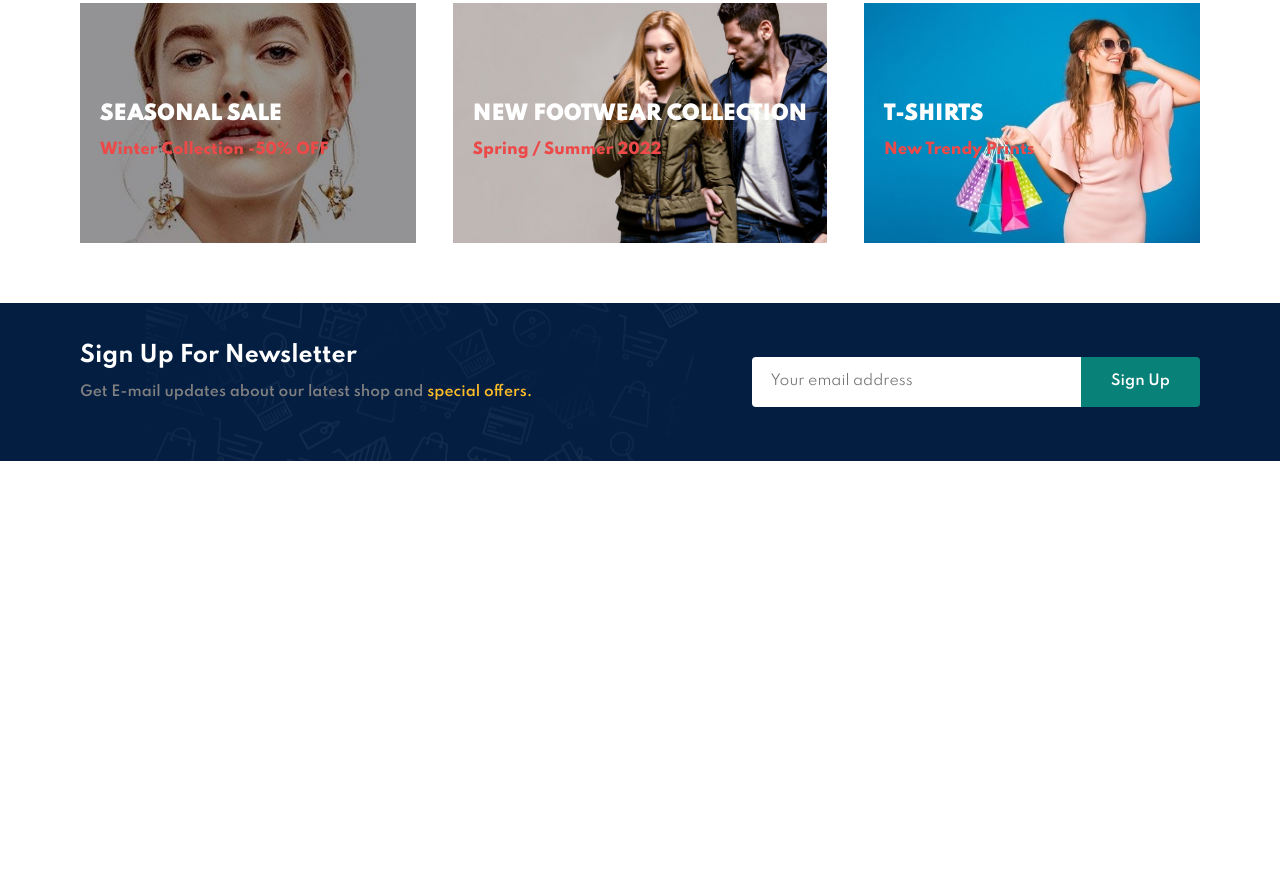
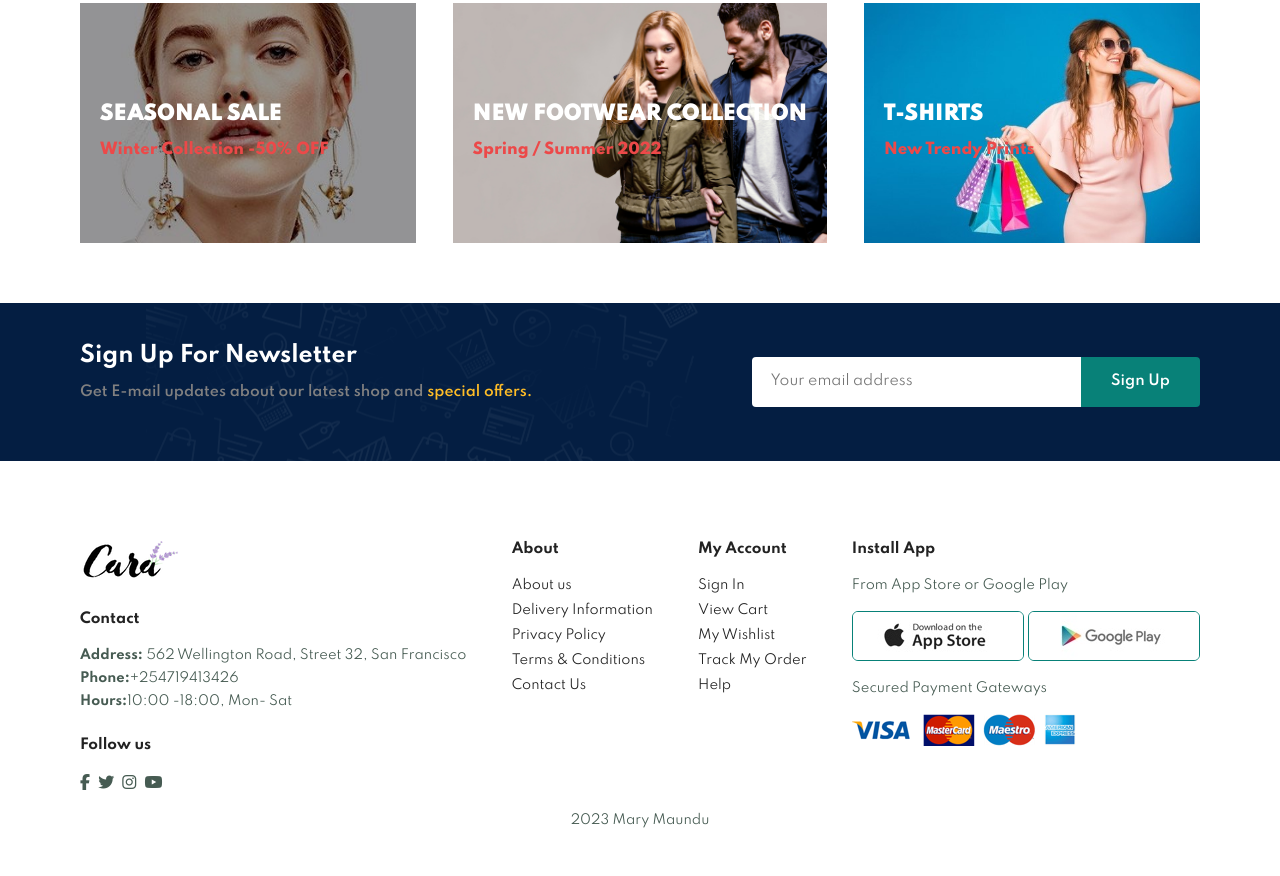
Before and after one commit to maundu55/Fashion-ecommerce-site, a plain HTML site: page index.html in a window 1280 px wide. Shown: the part 4467-5343 px from the top of the page. Before the commit the page ends 4968 px from the top, so only its background shows below. Drawn offline with Linux system fonts and the light colour scheme.

Commit message:
completed the footer

```diff
--- a/index.html
+++ b/index.html
@@ -377,9 +377,56 @@
     </div>
 </section>
 
-<section>
+<footer class="section-p1">
+    <div class="col">
+        <img class="logo" src="images/logo.png" alt="">
+        <h4>Contact</h4>
+        <p><strong>Address: </strong>562 Wellington Road, Street 32, San Francisco</p>
+        <p><strong>Phone:</strong>+254719413426</p>
+        <p><strong>Hours:</strong>10:00 -18:00, Mon- Sat</p>
+        <div class="follow">
+            <h4>Follow us</h4>
+            <div class="icon">
+                <i class="fab fa-facebook-f"></i>
+                <i class="fab fa-twitter"></i>
+                <i class="fab fa-instagram"></i>
+                <i class="fab fa-youtube"></i>
+            </div>
+        </div>
+    </div>
 
-</section>
+    <div class="col">
+        <h4>About</h4>
+        <a href="#">About us</a>
+        <a href="#">Delivery Information</a>
+        <a href="#">Privacy Policy</a>
+        <a href="#">Terms & Conditions</a>
+        <a href="#">Contact Us</a>
+    </div>
+    <div class="col">
+        <h4>My Account</h4>
+        <a href="#">Sign In</a>
+        <a href="#">View Cart</a>
+        <a href="#">My Wishlist</a>
+        <a href="#">Track My Order</a>
+        <a href="#">Help</a>
+    </div>
+
+    <div class="col install">
+        <h4>Install App</h4>
+        <p>From App Store or Google Play</p>
+        <div class="row">
+            <img src="images/pay/app.jpg" alt="">
+            <img src="images/pay/play.jpg" alt="">
+        </div>
+        <p>Secured Payment Gateways </p>
+        <img src="images/pay/pay.png" alt="">
+    </div>
+    <div class="copyright">
+        <p>2023 Mary Maundu</p>
+    </div>
+</footer>
+
 
     <script src="script.js"></script>
 </body>
--- a/style.css
+++ b/style.css
@@ -392,3 +392,54 @@ body {
   border-top-left-radius: 0;
   border-bottom-left-radius: 0;
 }
+footer{
+  display: flex;
+  flex-wrap: wrap;
+  justify-content: space-between;
+}
+footer .col{
+  display: flex;
+  flex-direction: column;
+  align-items: flex-start;
+  margin-bottom: 20px;
+}
+footer .logo{
+  margin-bottom: 30px;
+}
+footer h4{
+  font-size: 14px;
+  padding-bottom: 20px;
+}
+footer p{
+  font-size: 13px;
+  margin: 0 0 8px 0;
+}
+footer a {
+  font-size: 13px;
+  text-decoration: none;
+  color: #222;
+  margin-bottom: 10px;
+}
+footer .follow{
+  margin-top: 20px;
+}
+footer .follow i{
+  color: #465b52;
+  padding-right: 4px;
+  cursor: pointer;
+}
+footer .install .row img{
+  border: 1px solid #088178;
+  border-radius: 6px;
+}
+footer .install img{
+  margin: 10px 0 15px 0;
+}
+footer .follow i:hover,
+footer a:hover{
+  color: #088178;
+}
+footer .copyright{
+  width: 100%;
+  text-align: center;
+}
```
